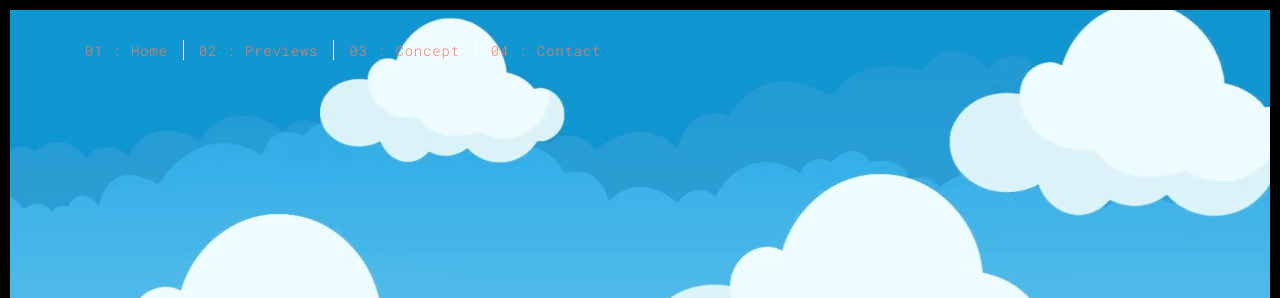
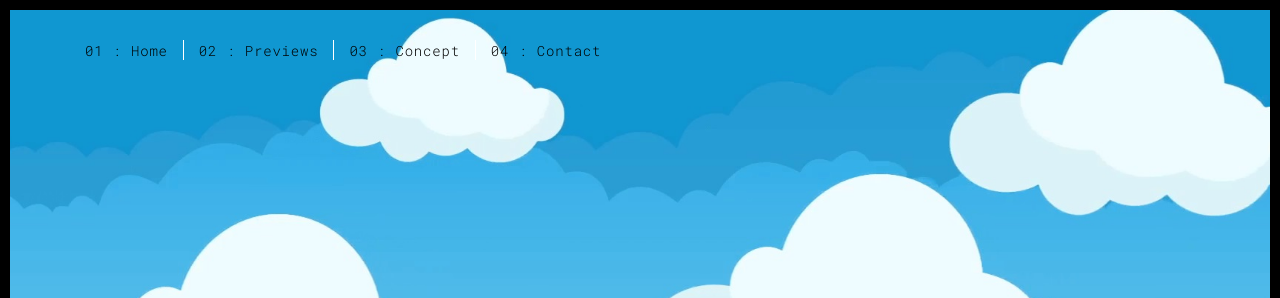
Before and after one commit to fpclub/web_test, a plain HTML site: page index.html in a window 1280 px wide. Shown: the top 298 px of the page. Drawn offline with Linux system fonts and the light colour scheme.

Commit message:
Add files via upload

```diff
--- a/index.html
+++ b/index.html
@@ -37,10 +37,10 @@
 
       <div class="collapse navbar-collapse" id="navbar-collapse">
         <ul class="nav navbar-nav ">
-          <li><a href="./index.html" style="color: #FF7A59;font-size: 18" title="">01 : Home</a></li>
-          <li><a href="./works.html" style="color: #FF7A59;font-size: 18" title="">02 : Previews</a></li>
-          <li><a href="./about.html" style="color: #FF7A59;font-size: 18" title="">03 : Concept</a></li>
-          <li><a href="./contact.html" style="color: #FF7A59;font-size: 18" title="">04 : Contact</a></li>
+          <li><a href="./index.html" style="color: #000000;font-size: 18" title="">01 : Home</a></li>
+          <li><a href="./works.html" style="color: #000000;font-size: 18" title="">02 : Previews</a></li>
+          <li><a href="./about.html" style="color: #000000;font-size: 18" title="">03 : Concept</a></li>
+          <li><a href="./contact.html" style="color: #000000;font-size: 18" title="">04 : Contact</a></li>
         </ul>
 
 
```
